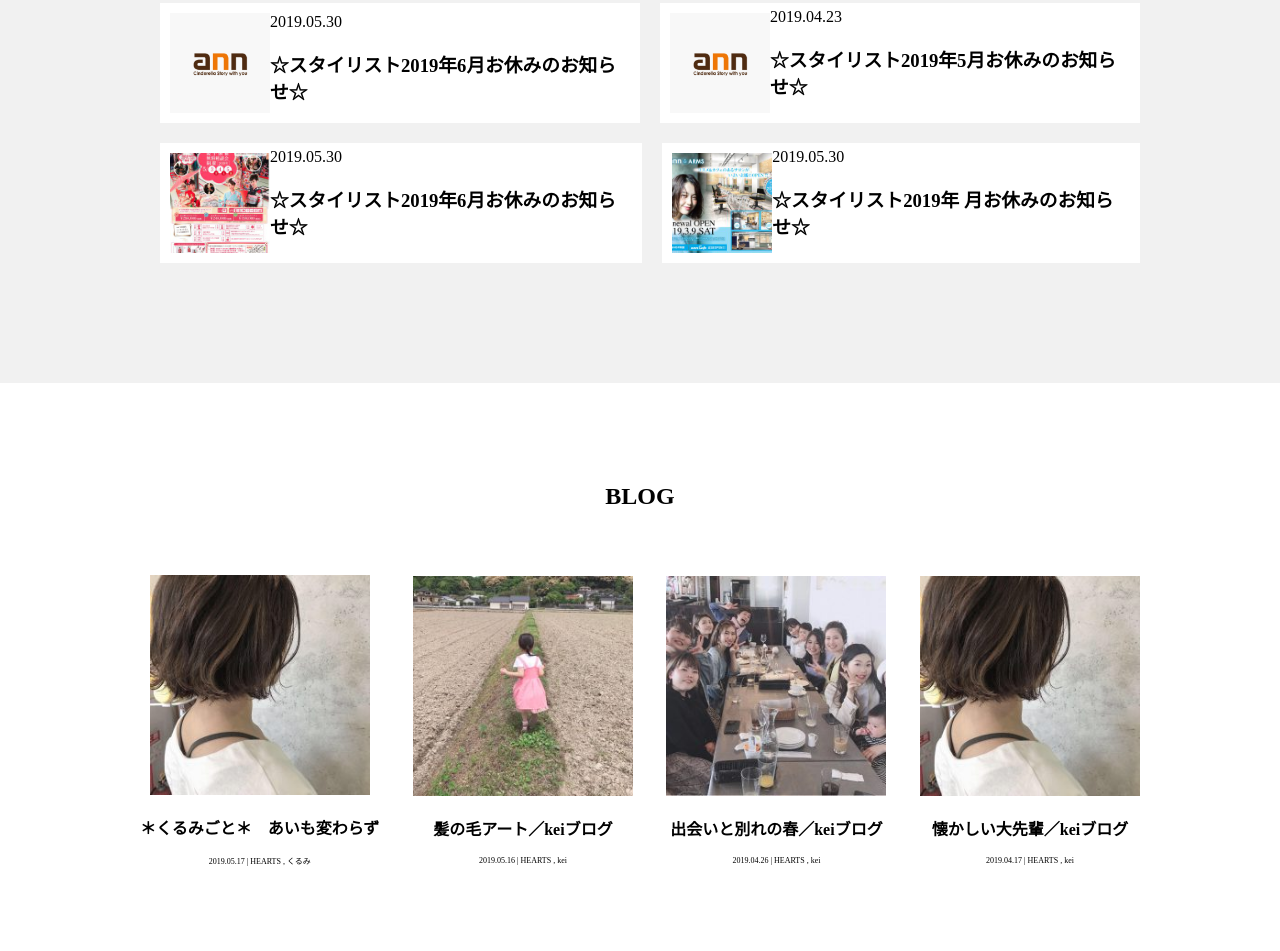
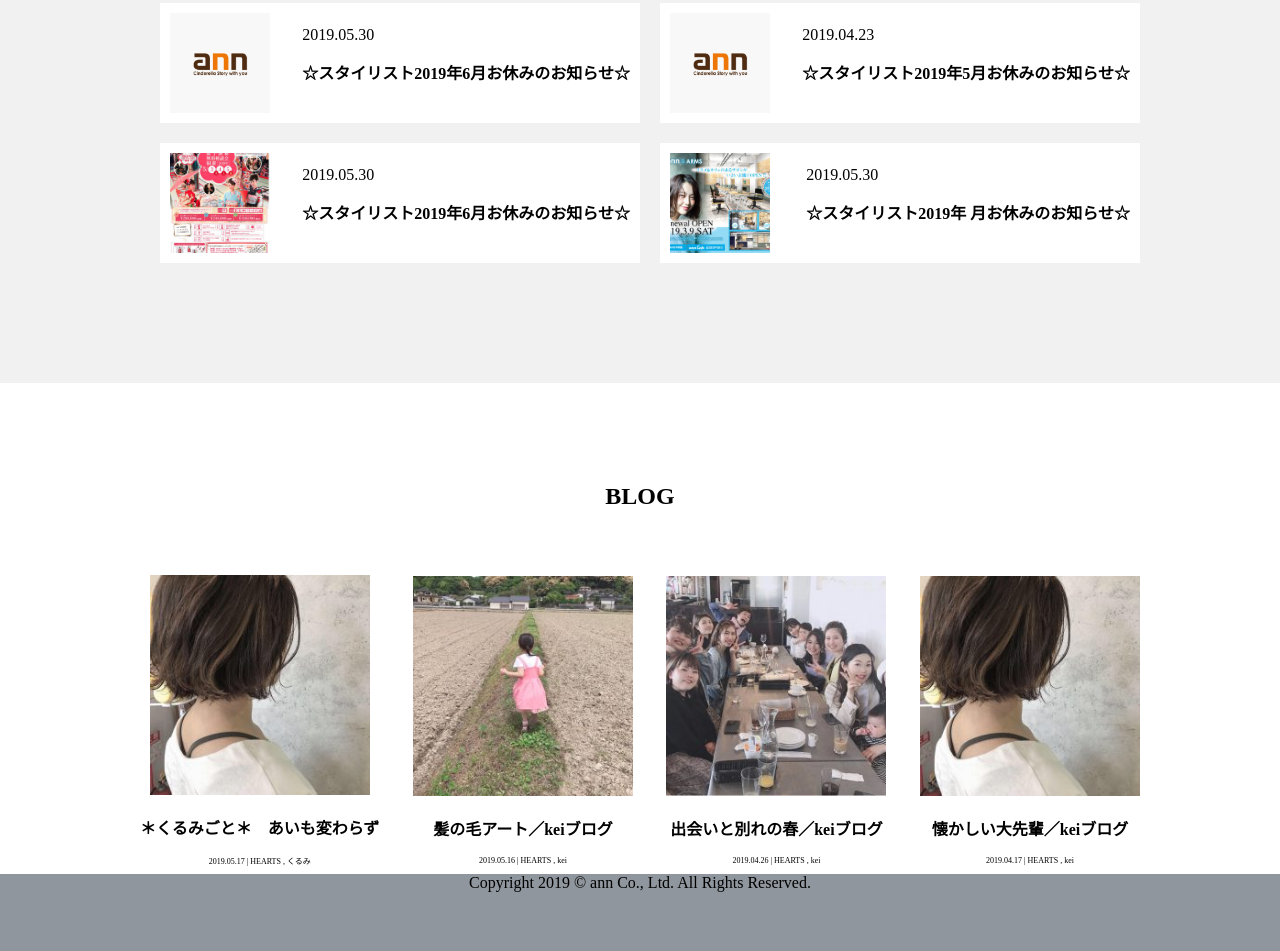
Before and after one commit to AtsushiMuroya/ANN, a plain HTML site: page index.html in a window 1280 px wide. Shown: the part 1585-2536 px from the top of the page. Before the commit the page ends 2459 px from the top, so only its background shows below. Drawn offline with Linux system fonts and the light colour scheme.

Commit message:
0531/1435

```diff
--- a/CSS/style.css
+++ b/CSS/style.css
@@ -170,7 +170,7 @@ header{
   margin: 0;
 }
 .Recruit{
-  background-color: #F4F4F4
+  background-color: #F4F4F4;
 }
 .Recruit__Inner{
   max-width: 1000px;
@@ -191,6 +191,9 @@ header{
   width: 100px;
   height: 100px;
   margin:
+}
+.Information h3{
+  font-size: 16px;
 }
 .Information__Top{
   padding-top: 100px;
@@ -213,6 +216,7 @@ header{
   margin-bottom: 20px;
 }
 .Information-Art-Top-Left{
+  width: 460px;
   height: 100px;
   display: flex;
   justify-content: space-between;
@@ -222,9 +226,9 @@ header{
   margin: 0px 0px 0px 20px;
 }
 .Information-Art-Top-Left-Content{
-  height: 100%;
 }
 .Information-Art-Top-Right{
+  width: 460px;
   height: 100px;
   display: flex;
   justify-content: space-between;
@@ -242,6 +246,7 @@ header{
   padding-bottom: 120px
 }
 .Information-Art-End-Left{
+  width: 460px;
   height: 100px;
   display: flex;
   justify-content: space-between;
@@ -251,6 +256,7 @@ header{
   margin: 0px 0px 0px 20px;
 }
 .Information-Art-End-Right{
+  width: 460px;
   height: 100px;
   display: flex;
   justify-content: space-between;
@@ -294,3 +300,14 @@ header{
 .Blog-Art-Right{
   text-align: center;
 }
+.Footer__Top{
+
+}
+.Footer__End{
+  text-align: center;
+  height: 77px;
+  background-color: #8F969D;
+}
+.Footer__End p{
+  margin: 0;
+}
--- a/index.html
+++ b/index.html
@@ -142,4 +142,10 @@
       </div>
     </div>
   </div>
+  <footer>
+    <div class="Footer__Top"></div>
+    <div class="Footer__End">
+      <p>Copyright 2019 © ann Co., Ltd. All Rights Reserved.</p>
+    </div>
+  </footer>
 </body>
```
